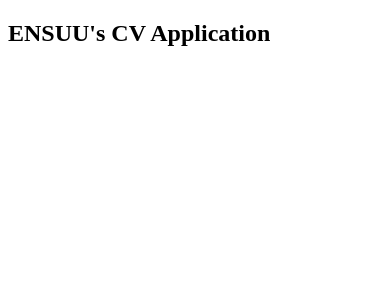
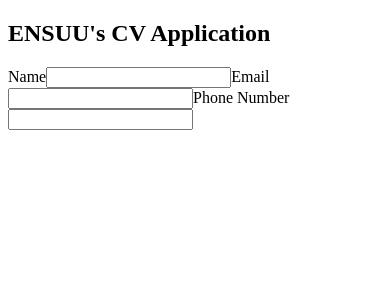
Before and after one commit to ENSUU/cv-application, a React (Vite) app: page / in a window 390 px wide. Shown: the top 300 px of the page. Built offline with nearby package versions, Linux system fonts and the light colour scheme.

Commit message:
Create the basic General component
Created React component where the user will add their general
information like name, email, and phone number.

```diff
--- a/src/App.jsx
+++ b/src/App.jsx
@@ -1,9 +1,11 @@
 import Navbar from './components/Navbar';
+import General from './components/General';
 
 function App() {
   return (
     <>
       <Navbar />
+      <General />
     </>
   )
 }
--- /dev/null
+++ b/src/components/General.jsx
@@ -0,0 +1,17 @@
+function General() {
+    return (
+        <form>
+            {/* User's Name Field */}
+            <label htmlFor="">Name</label>
+            <input id="userName" name="userName" type="text"/>
+            {/* User's Email Field */}
+            <label htmlFor="">Email</label>
+            <input id="userEmail" name="userEmail" type="email"/>
+            {/* User's Phone Number */}
+            <label htmlFor="">Phone Number</label>
+            <input id="userPhone" name="userPhone" type="number"/>
+        </form>
+    )
+}
+
+export default General;
```
Also changed, not shown: src/components/Education.jsx (added), src/components/Experience.jsx (added).
